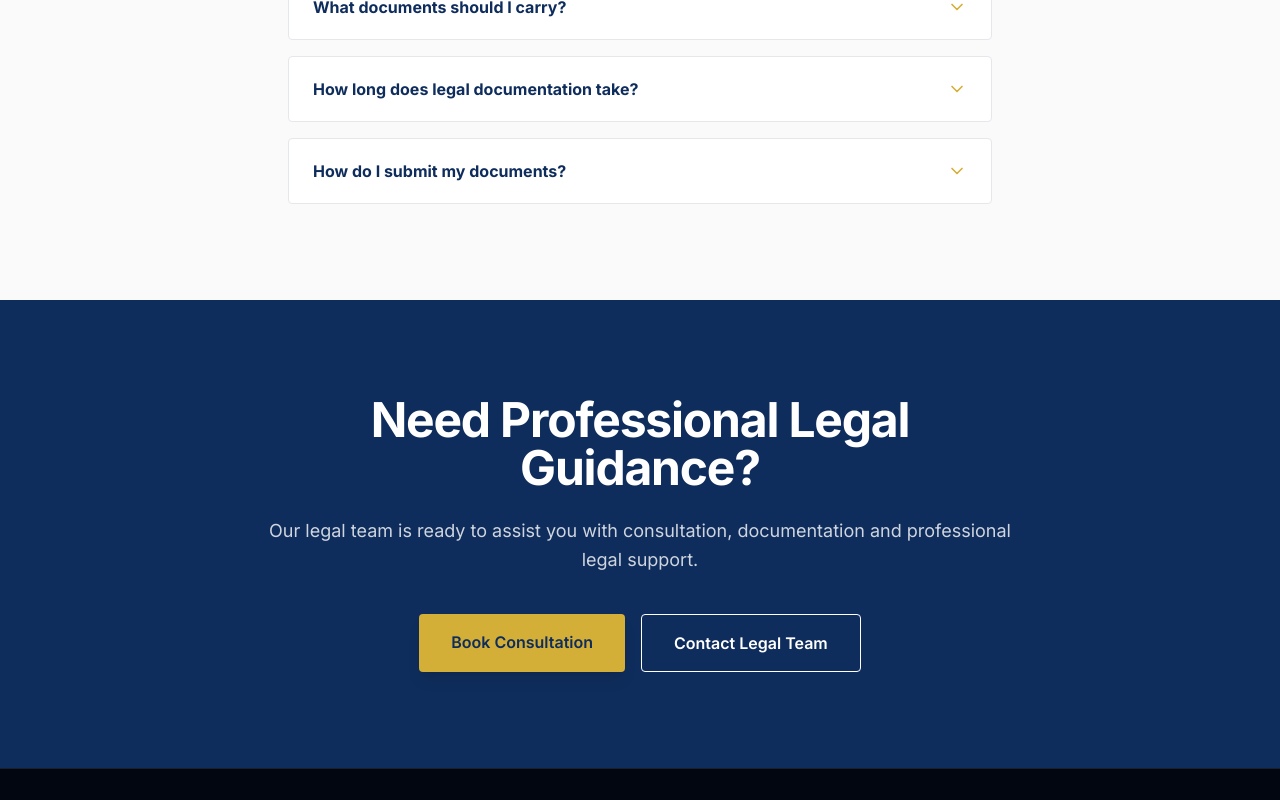
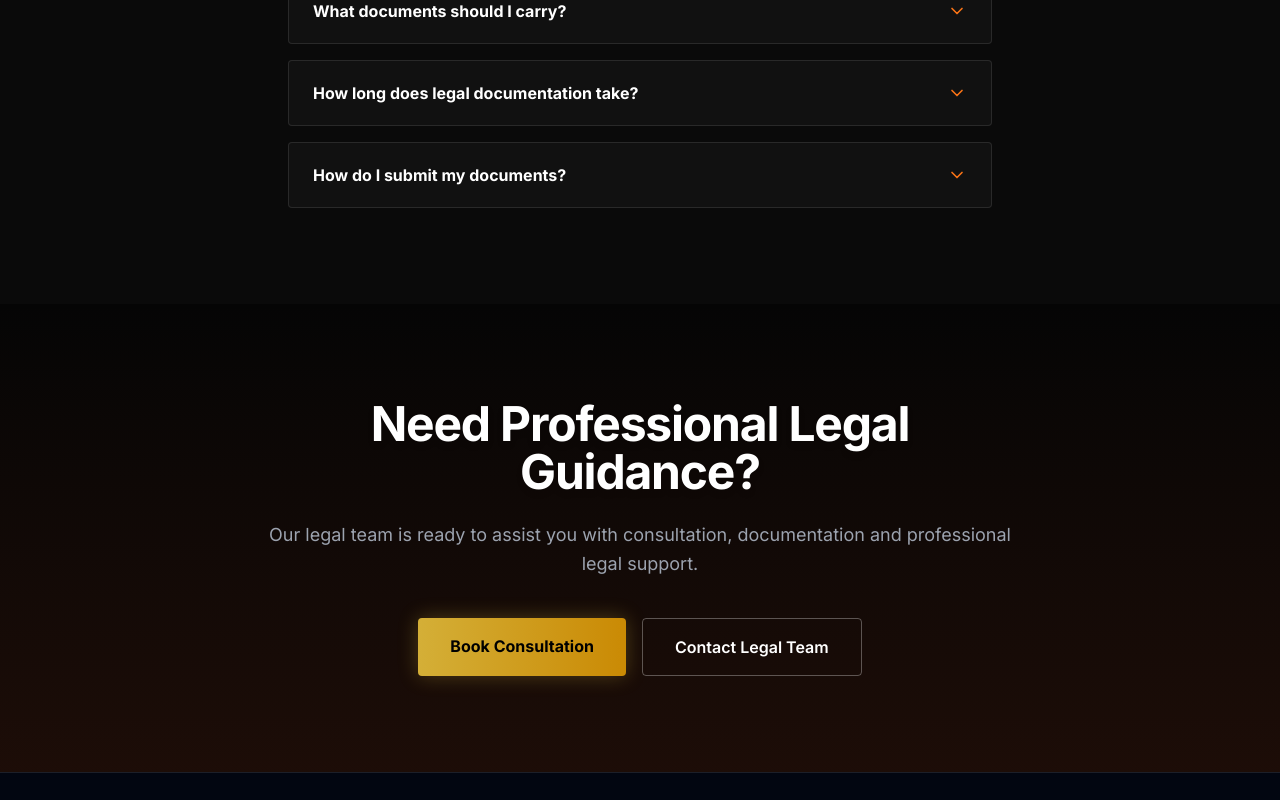
Before and after one commit to nidhima526/our-website, a React (Vite) app: page /legal in a window 1280 px wide. Shown: the part 3737-4537 px from the top of the page. Built offline with nearby package versions, Linux system fonts and the light colour scheme; a web font is replaced by a local one.

Commit message:
style: updated legal services page color scheme to black, orange and italian gold

```diff
--- a/src/pages/LegalServices.jsx
+++ b/src/pages/LegalServices.jsx
@@ -89,34 +89,34 @@ const LegalServices = () => {
 
   return (
     <CorporateLayout>
-      <div className="w-full bg-white font-['Inter',sans-serif] text-[#0F2D5C] selection:bg-[#D4AF37] selection:text-white pb-0">
+      <div className="w-full bg-[#050505] font-['Inter',sans-serif] text-white selection:bg-orange-500 selection:text-white pb-0">
 
         {/* SECTION 1: HERO */}
-        <section className="relative w-full min-h-[70vh] flex flex-col items-center justify-center text-center px-4 overflow-hidden pt-20 pb-20 bg-[#0F2D5C]">
+        <section className="relative w-full min-h-[70vh] flex flex-col items-center justify-center text-center px-4 overflow-hidden pt-20 pb-20">
           <div className="absolute inset-0 z-0">
             {/* Fallback to dark solid if image fails to load, but using hero image */}
-            <img src="/legal_hero_bg.png" alt="Courthouse Architecture" className="w-full h-full object-cover opacity-20 mix-blend-luminosity" />
-            <div className="absolute inset-0 bg-gradient-to-b from-[#0F2D5C]/90 to-[#0F2D5C]"></div>
+            <img src="/legal_hero_bg.png" alt="Courthouse Architecture" className="w-full h-full object-cover opacity-30" />
+            <div className="absolute inset-0 bg-gradient-to-b from-[#050505]/90 via-[#050505]/70 to-[#050505]"></div>
           </div>
 
           <div className="relative z-10 max-w-4xl mx-auto pt-16">
             <motion.p
               initial={{ opacity: 0, y: 10 }} animate={{ opacity: 1, y: 0 }} transition={{ duration: 0.8 }}
-              className="text-[#D4AF37] tracking-[0.2em] uppercase text-sm font-semibold mb-6"
+              className="text-[#D4AF37] tracking-[0.2em] uppercase text-sm font-semibold mb-6 drop-shadow-md"
             >
               Prosperity Meets Precious.
             </motion.p>
 
             <motion.h1
               initial={{ opacity: 0, y: 20 }} animate={{ opacity: 1, y: 0 }} transition={{ duration: 0.8, delay: 0.2 }}
-              className="text-4xl md:text-6xl lg:text-7xl font-bold text-white leading-tight mb-8"
+              className="text-4xl md:text-6xl lg:text-7xl font-bold text-white leading-tight mb-8 drop-shadow-xl"
             >
               Professional Legal Services You Can Trust
             </motion.h1>
 
             <motion.p
               initial={{ opacity: 0 }} animate={{ opacity: 1 }} transition={{ duration: 0.8, delay: 0.4 }}
-              className="text-white/80 text-lg md:text-xl font-light leading-relaxed max-w-3xl mx-auto mb-12"
+              className="text-gray-300 text-lg md:text-xl font-light leading-relaxed max-w-3xl mx-auto mb-12 drop-shadow-md"
             >
               ASHERVISION provides reliable legal consultation, documentation, strategic guidance and professional legal assistance for individuals, families, startups, businesses and organizations.
             </motion.p>
@@ -125,10 +125,10 @@ const LegalServices = () => {
               initial={{ opacity: 0, y: 20 }} animate={{ opacity: 1, y: 0 }} transition={{ duration: 0.8, delay: 0.6 }}
               className="flex flex-col sm:flex-row gap-4 justify-center"
             >
-              <Link to="/contact" className="bg-[#D4AF37] text-[#0F2D5C] hover:bg-white hover:text-[#0F2D5C] px-8 py-4 rounded font-semibold transition-all duration-300 shadow-lg flex items-center justify-center gap-2">
+              <Link to="/contact" className="bg-gradient-to-r from-orange-600 to-orange-500 text-white hover:from-orange-500 hover:to-orange-400 px-8 py-4 rounded font-semibold transition-all duration-300 shadow-[0_0_20px_rgba(249,115,22,0.3)] flex items-center justify-center gap-2">
                 Book Consultation <ArrowRight size={18} />
               </Link>
-              <Link to="/contact" className="bg-transparent border border-white text-white hover:bg-white/10 px-8 py-4 rounded font-semibold transition-all duration-300 flex items-center justify-center">
+              <Link to="/contact" className="bg-transparent border border-white/30 text-white hover:bg-white/5 hover:border-white/50 px-8 py-4 rounded font-semibold transition-all duration-300 flex items-center justify-center">
                 Request Legal Assistance
               </Link>
             </motion.div>
@@ -136,10 +136,10 @@ const LegalServices = () => {
         </section>
 
         {/* SECTION 2: PRACTICE AREAS */}
-        <section className="py-24 px-4 sm:px-6 lg:px-8 max-w-7xl mx-auto bg-[#fafafa]">
+        <section className="py-24 px-4 sm:px-6 lg:px-8 max-w-7xl mx-auto bg-[#0a0a0a]">
           <div className="text-center mb-16">
-            <h2 className="text-3xl md:text-4xl font-bold text-[#0F2D5C] mb-4">Legal Practice Areas</h2>
-            <div className="w-16 h-1 bg-[#D4AF37] mx-auto"></div>
+            <h2 className="text-3xl md:text-4xl font-bold text-white mb-4">Legal Practice Areas</h2>
+            <div className="w-16 h-1 bg-gradient-to-r from-orange-500 to-[#D4AF37] mx-auto"></div>
           </div>
 
           <div className="grid grid-cols-1 md:grid-cols-2 lg:grid-cols-4 gap-8">
@@ -150,14 +150,14 @@ const LegalServices = () => {
                 whileInView={{ opacity: 1, y: 0 }}
                 viewport={{ once: true }}
                 transition={{ duration: 0.5, delay: idx * 0.1 }}
-                className="bg-white p-8 rounded-lg shadow-[0_4px_20px_rgba(15,45,92,0.05)] hover:shadow-[0_8px_30px_rgba(15,45,92,0.1)] transition-shadow duration-300 border border-gray-100 flex flex-col h-full"
+                className="bg-white/[0.02] p-8 rounded-lg shadow-[0_4px_20px_rgba(0,0,0,0.5)] hover:shadow-[0_8px_30px_rgba(212,175,55,0.05)] hover:-translate-y-1 transition-all duration-300 border border-white/5 flex flex-col h-full"
               >
                 <div className="mb-6">{area.icon}</div>
-                <h3 className="text-xl font-bold text-[#0F2D5C] mb-6 pb-4 border-b border-gray-100">{area.title}</h3>
+                <h3 className="text-xl font-bold text-white mb-6 pb-4 border-b border-white/10">{area.title}</h3>
                 <ul className="space-y-3 flex-grow">
                   {area.items.map((item, i) => (
-                    <li key={i} className="flex items-start text-gray-600 text-sm leading-relaxed">
-                      <span className="text-[#D4AF37] mr-2 mt-1">•</span> {item}
+                    <li key={i} className="flex items-start text-gray-400 text-sm leading-relaxed">
+                      <span className="text-orange-500 mr-2 mt-1">•</span> {item}
                     </li>
                   ))}
                 </ul>
@@ -167,16 +167,16 @@ const LegalServices = () => {
         </section>
 
         {/* SECTION 3: CONSULTATION PROCESS */}
-        <section className="py-24 bg-white border-y border-gray-100">
+        <section className="py-24 bg-[#050505] border-y border-white/5">
           <div className="max-w-7xl mx-auto px-4 sm:px-6 lg:px-8">
             <div className="text-center mb-16">
-              <h2 className="text-3xl md:text-4xl font-bold text-[#0F2D5C] mb-4">Legal Consultation Process</h2>
-              <div className="w-16 h-1 bg-[#D4AF37] mx-auto"></div>
+              <h2 className="text-3xl md:text-4xl font-bold text-white mb-4">Legal Consultation Process</h2>
+              <div className="w-16 h-1 bg-gradient-to-r from-orange-500 to-[#D4AF37] mx-auto"></div>
             </div>
 
             <div className="relative">
               {/* Desktop Timeline Line */}
-              <div className="hidden md:block absolute top-1/2 left-0 w-full h-0.5 bg-gray-200 -translate-y-1/2"></div>
+              <div className="hidden md:block absolute top-1/2 left-0 w-full h-0.5 bg-white/10 -translate-y-1/2"></div>
 
               <div className="grid grid-cols-1 md:grid-cols-5 gap-8">
                 {timelineSteps.map((step, idx) => (
@@ -188,13 +188,13 @@ const LegalServices = () => {
                     transition={{ duration: 0.5, delay: idx * 0.1 }}
                     className="relative flex flex-col items-center text-center group"
                   >
-                    <div className="w-12 h-12 bg-white border-2 border-[#D4AF37] rounded-full flex items-center justify-center text-[#0F2D5C] font-bold text-lg mb-6 relative z-10 group-hover:bg-[#0F2D5C] group-hover:text-white transition-colors duration-300 shadow-md">
+                    <div className="w-12 h-12 bg-[#050505] border-2 border-[#D4AF37] rounded-full flex items-center justify-center text-[#D4AF37] font-bold text-lg mb-6 relative z-10 group-hover:bg-[#D4AF37] group-hover:text-black transition-colors duration-300 shadow-[0_0_15px_rgba(212,175,55,0.2)]">
                       {idx + 1}
                     </div>
-                    <h4 className="text-base font-bold text-[#0F2D5C]">{step}</h4>
+                    <h4 className="text-base font-bold text-white">{step}</h4>
                     {/* Mobile Arrow */}
                     {idx < timelineSteps.length - 1 && (
-                      <div className="md:hidden text-gray-300 my-4">
+                      <div className="md:hidden text-white/20 my-4">
                         <ArrowRight className="rotate-90" size={24} />
                       </div>
                     )}
@@ -206,11 +206,11 @@ const LegalServices = () => {
         </section>
 
         {/* SECTION 4: WHY CHOOSE US */}
-        <section className="py-24 bg-[#fafafa]">
+        <section className="py-24 bg-[#0a0a0a]">
           <div className="max-w-7xl mx-auto px-4 sm:px-6 lg:px-8">
             <div className="text-center mb-16">
-              <h2 className="text-3xl md:text-4xl font-bold text-[#0F2D5C] mb-4">Why Choose ASHERVISION</h2>
-              <div className="w-16 h-1 bg-[#D4AF37] mx-auto"></div>
+              <h2 className="text-3xl md:text-4xl font-bold text-white mb-4">Why Choose ASHERVISION</h2>
+              <div className="w-16 h-1 bg-gradient-to-r from-orange-500 to-[#D4AF37] mx-auto"></div>
             </div>
 
             <div className="grid grid-cols-1 sm:grid-cols-2 lg:grid-cols-4 gap-6">
@@ -221,10 +221,10 @@ const LegalServices = () => {
                   whileInView={{ opacity: 1, y: 0 }}
                   viewport={{ once: true }}
                   transition={{ duration: 0.4, delay: idx * 0.05 }}
-                  className="bg-white p-6 rounded border border-gray-100 flex items-center gap-4 hover:border-[#D4AF37]/50 hover:shadow-md transition-all duration-300"
+                  className="bg-white/[0.03] p-6 rounded border border-white/5 flex items-center gap-4 hover:border-orange-500/50 hover:bg-white/[0.05] transition-all duration-300"
                 >
-                  <CheckCircle className="text-[#D4AF37] shrink-0" size={20} />
-                  <span className="text-[#0F2D5C] font-medium text-sm">{feature}</span>
+                  <CheckCircle className="text-orange-500 shrink-0" size={20} />
+                  <span className="text-gray-200 font-medium text-sm">{feature}</span>
                 </motion.div>
               ))}
             </div>
@@ -232,16 +232,16 @@ const LegalServices = () => {
         </section>
 
         {/* SECTION 5: WHO WE SERVE */}
-        <section className="py-24 bg-white">
+        <section className="py-24 bg-[#050505]">
           <div className="max-w-5xl mx-auto px-4 sm:px-6 lg:px-8">
             <div className="text-center mb-16">
-              <h2 className="text-3xl md:text-4xl font-bold text-[#0F2D5C] mb-4">Who We Serve</h2>
-              <div className="w-16 h-1 bg-[#D4AF37] mx-auto"></div>
+              <h2 className="text-3xl md:text-4xl font-bold text-white mb-4">Who We Serve</h2>
+              <div className="w-16 h-1 bg-gradient-to-r from-orange-500 to-[#D4AF37] mx-auto"></div>
             </div>
 
             <div className="grid grid-cols-2 md:grid-cols-4 gap-4 md:gap-6">
               {audiences.map((audience, idx) => (
-                <div key={idx} className="bg-[#0F2D5C] text-white py-6 px-4 rounded text-center text-sm md:text-base font-medium hover:bg-[#0c244a] transition-colors duration-300">
+                <div key={idx} className="bg-white/[0.05] border border-white/10 text-gray-300 py-6 px-4 rounded text-center text-sm md:text-base font-medium hover:bg-[#D4AF37]/10 hover:text-[#D4AF37] hover:border-[#D4AF37]/30 transition-all duration-300">
                   {audience}
                 </div>
               ))}
@@ -250,22 +250,22 @@ const LegalServices = () => {
         </section>
 
         {/* SECTION 6: FAQ */}
-        <section className="py-24 bg-[#fafafa] border-t border-gray-100">
+        <section className="py-24 bg-[#0a0a0a] border-t border-white/5">
           <div className="max-w-3xl mx-auto px-4 sm:px-6 lg:px-8">
             <div className="text-center mb-16">
-              <h2 className="text-3xl md:text-4xl font-bold text-[#0F2D5C] mb-4">Frequently Asked Questions</h2>
-              <div className="w-16 h-1 bg-[#D4AF37] mx-auto"></div>
+              <h2 className="text-3xl md:text-4xl font-bold text-white mb-4">Frequently Asked Questions</h2>
+              <div className="w-16 h-1 bg-gradient-to-r from-orange-500 to-[#D4AF37] mx-auto"></div>
             </div>
 
             <div className="space-y-4">
               {faqs.map((faq, idx) => (
-                <div key={idx} className="bg-white border border-gray-200 rounded overflow-hidden">
+                <div key={idx} className="bg-white/[0.03] border border-white/10 rounded overflow-hidden">
                   <button
                     onClick={() => setOpenFaq(openFaq === idx ? null : idx)}
-                    className="w-full px-6 py-5 flex justify-between items-center text-left hover:bg-gray-50 transition-colors"
+                    className="w-full px-6 py-5 flex justify-between items-center text-left hover:bg-white/[0.05] transition-colors"
                   >
-                    <span className="font-bold text-[#0F2D5C] pr-4">{faq.q}</span>
-                    <ChevronDown className={`shrink-0 text-[#D4AF37] transition-transform duration-300 ${openFaq === idx ? 'rotate-180' : ''}`} size={20} />
+                    <span className="font-bold text-white pr-4">{faq.q}</span>
+                    <ChevronDown className={`shrink-0 text-orange-500 transition-transform duration-300 ${openFaq === idx ? 'rotate-180' : ''}`} size={20} />
                   </button>
                   <AnimatePresence>
                     {openFaq === idx && (
@@ -274,7 +274,7 @@ const LegalServices = () => {
                         animate={{ height: 'auto', opacity: 1 }}
                         exit={{ height: 0, opacity: 0 }}
                         transition={{ duration: 0.3 }}
-                        className="px-6 pb-5 text-gray-600 leading-relaxed text-sm"
+                        className="px-6 pb-5 text-gray-400 leading-relaxed text-sm border-t border-white/5 pt-4"
                       >
                         {faq.a}
                       </motion.div>
@@ -287,17 +287,18 @@ const LegalServices = () => {
         </section>
 
         {/* SECTION 7: FINAL CTA */}
-        <section className="py-24 bg-[#0F2D5C] text-center px-4">
-          <div className="max-w-3xl mx-auto">
-            <h2 className="text-3xl md:text-5xl font-bold text-white mb-6">Need Professional Legal Guidance?</h2>
-            <p className="text-white/80 text-lg mb-10 leading-relaxed">
+        <section className="py-24 bg-[#050505] text-center px-4 relative overflow-hidden">
+          <div className="absolute inset-0 bg-gradient-to-t from-orange-900/20 to-transparent"></div>
+          <div className="max-w-3xl mx-auto relative z-10">
+            <h2 className="text-3xl md:text-5xl font-bold text-white mb-6 drop-shadow-md">Need Professional Legal Guidance?</h2>
+            <p className="text-gray-400 text-lg mb-10 leading-relaxed">
               Our legal team is ready to assist you with consultation, documentation and professional legal support.
             </p>
             <div className="flex flex-col sm:flex-row gap-4 justify-center">
-              <Link to="/contact" className="bg-[#D4AF37] text-[#0F2D5C] hover:bg-white hover:text-[#0F2D5C] px-8 py-4 rounded font-semibold transition-all duration-300 shadow-lg">
+              <Link to="/contact" className="bg-gradient-to-r from-[#D4AF37] to-yellow-600 text-black hover:from-yellow-500 hover:to-yellow-400 px-8 py-4 rounded font-bold transition-all duration-300 shadow-[0_0_20px_rgba(212,175,55,0.3)]">
                 Book Consultation
               </Link>
-              <Link to="/contact" className="bg-transparent border border-white text-white hover:bg-white/10 px-8 py-4 rounded font-semibold transition-all duration-300">
+              <Link to="/contact" className="bg-transparent border border-white/30 text-white hover:bg-white/10 px-8 py-4 rounded font-semibold transition-all duration-300">
                 Contact Legal Team
               </Link>
             </div>
```
